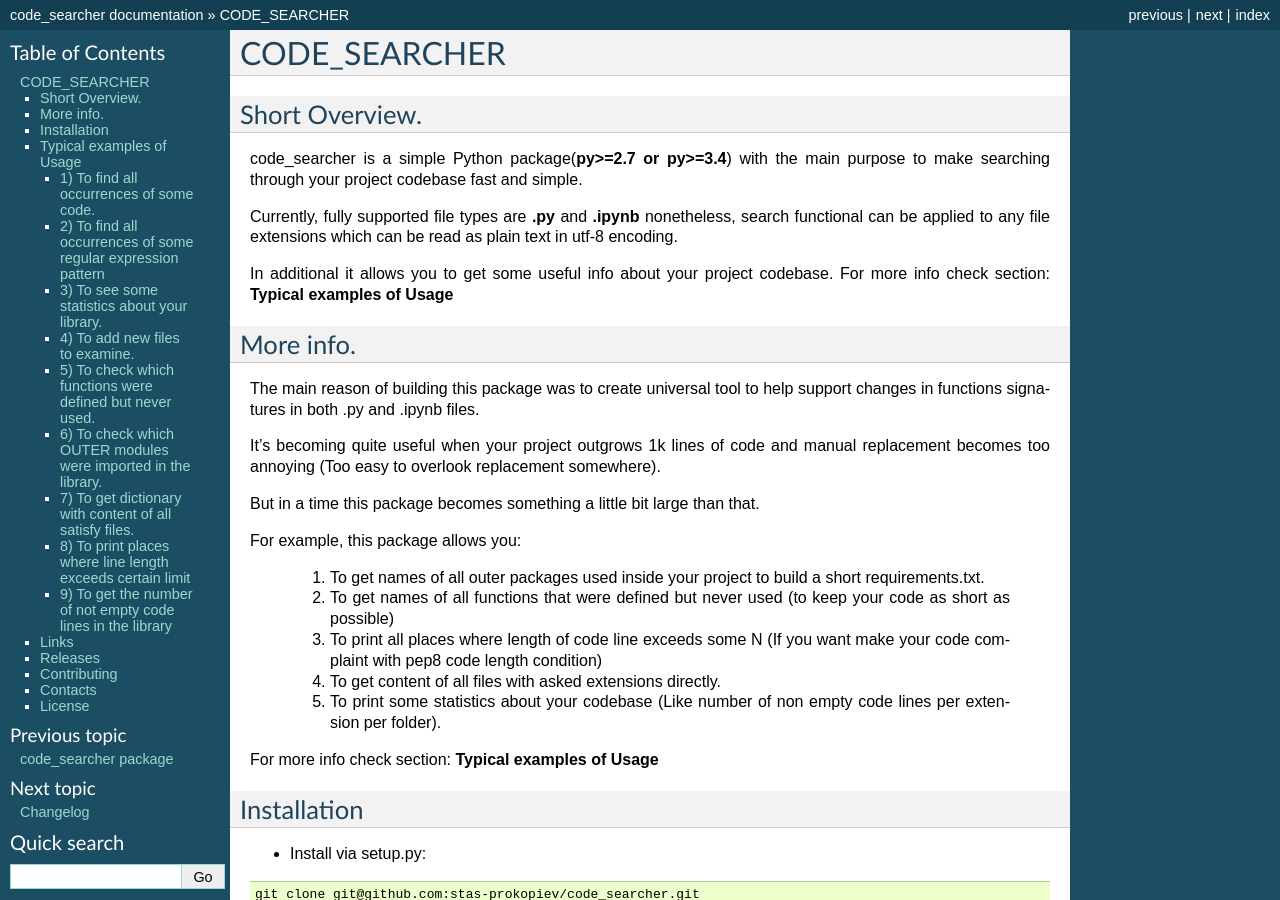
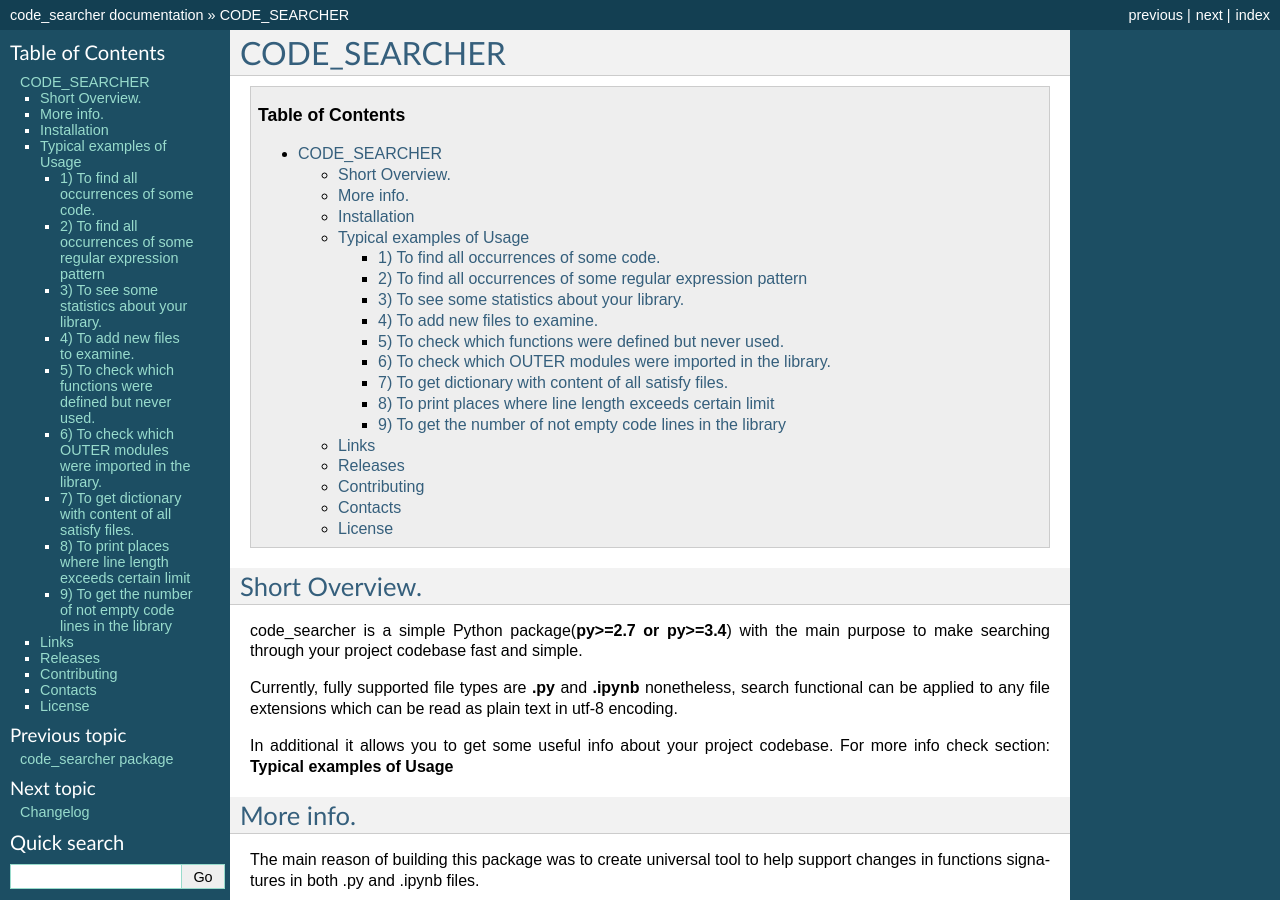
Before and after one commit to stas-prokopiev/code_searcher, a Sphinx documentation site: the page built from docs/source/README.rst, in a window 1280 px wide and 900 px high. Built offline with Sphinx 7.4.7, drawn with Linux system fonts in a browser that asks for light colours.

```diff
--- a/README.rst
+++ b/README.rst
@@ -1,6 +1,8 @@
 =============
 CODE_SEARCHER
 =============
+
+.. contents:: Table of Contents
 
 Short Overview.
 =========================
--- a/docs/source/conf.py
+++ b/docs/source/conf.py
@@ -94,7 +94,7 @@ templates_path = ['_templates']
 source_suffix = '.rst'
 
 # The master toctree document.
-# master_doc = 'index'
+master_doc = 'index'
 
 # General information about the project.
 project = u'code_searcher'
```
